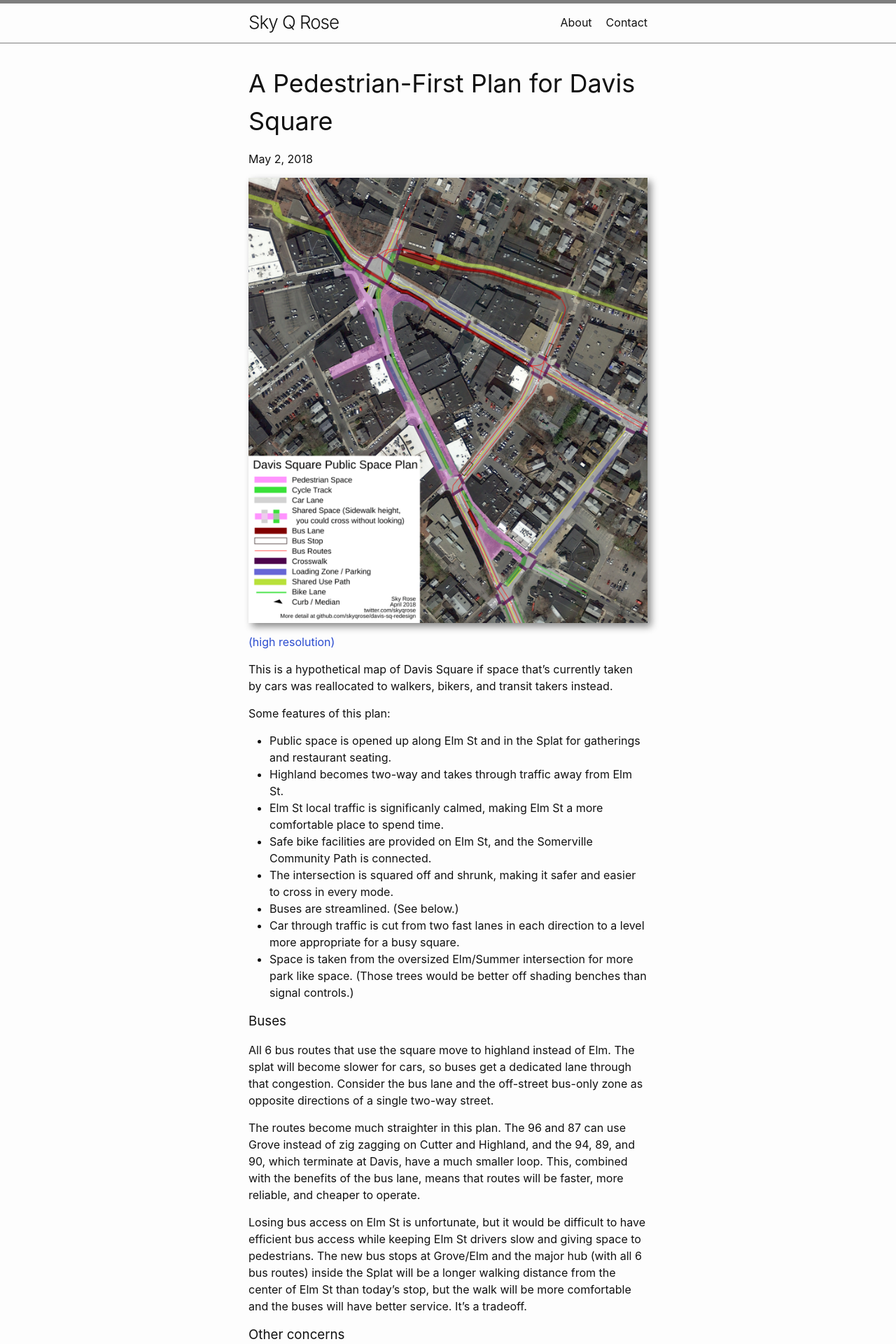
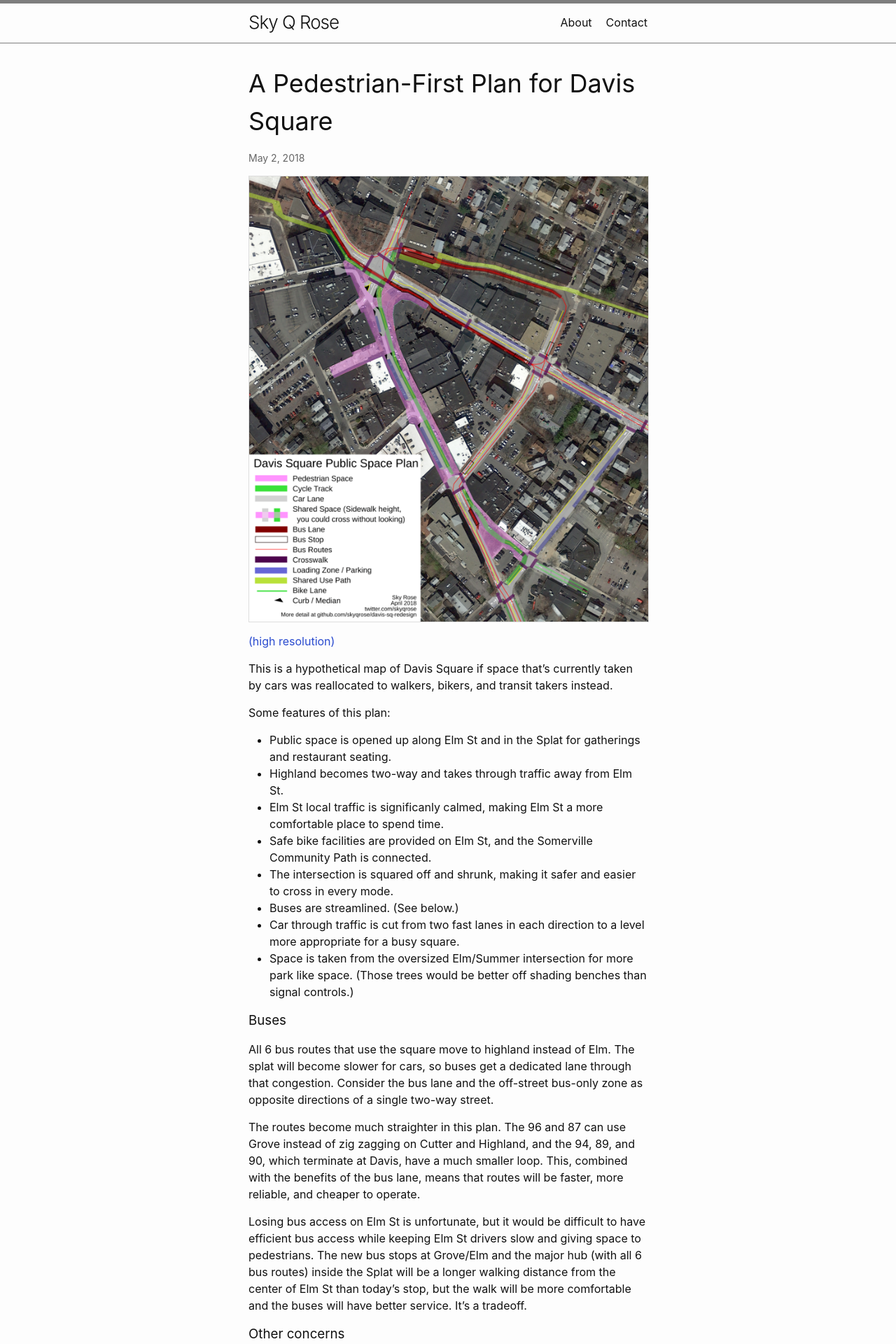
Before and after one commit to skyqrose/skyqrose, a Jekyll site: the page built from _posts/2018-05-02-davis-sq-redesign.md, in a window 1280 px wide. Shown: the top 1920 px of the page at 70% size. Built offline with Jekyll 4.4.1, drawn with Linux system fonts in a browser that asks for light colours.

Commit message:
post css: border around images

```diff
--- a/_layouts/post.html
+++ b/_layouts/post.html
@@ -1,7 +1,7 @@
 ---
 layout: default
 ---
-<article itemscope itemtype="http://schema.org/BlogPosting">
+<article class="c-post" itemscope itemtype="http://schema.org/BlogPosting">
 
   <header>
     <h1 itemprop="name headline">{{ page.title | escape }}</h1>
@@ -15,10 +15,9 @@
       {%- endif -%}</p>
   </header>
 
-  <div class="post-content" itemprop="articleBody">
   {{ content }}
-  </div>
 
+  <footer>
     {%- if page.tweet -%}
       <p>
         <a href="{{ page.tweet }}">
@@ -40,4 +39,5 @@
     {%- if site.disqus.shortname -%}
       {%- include disqus_comments.html -%}
     {%- endif -%}
+  <footer>
 </article>
--- a/_posts/2018-05-02-davis-sq-redesign.md
+++ b/_posts/2018-05-02-davis-sq-redesign.md
@@ -10,7 +10,7 @@
 high-res: /assets/2018-05-02-davis-sq-redesign/high-res.png
 ---
 
-[<img alt="A map of Davis Square with more space for cyclists, pedestrians, and transit." src="{{ page.cover }}" style="box-shadow: 5px 5px 10px #888888">]({{ page.high-res }})
+[<img alt="A map of Davis Square with more space for cyclists, pedestrians, and transit." src="{{ page.cover }}">]({{ page.high-res }})
 
 [(high resolution)]({{ page.high-res }})
 
--- a/_sass/components/_post.scss
+++ b/_sass/components/_post.scss
@@ -1,8 +1,8 @@
-.c-post {
-  margin-bottom: $spacing-unit;
-}
-
-.c-post__title-meta {
+.c-post__meta {
   font-size: $small-font-size;
   color: $color-text-gray;
 }
+
+.c-post img {
+  border: 1px solid $color-border-light;
+}
```
Lines whose indentation alone changed are shown as unchanged.
